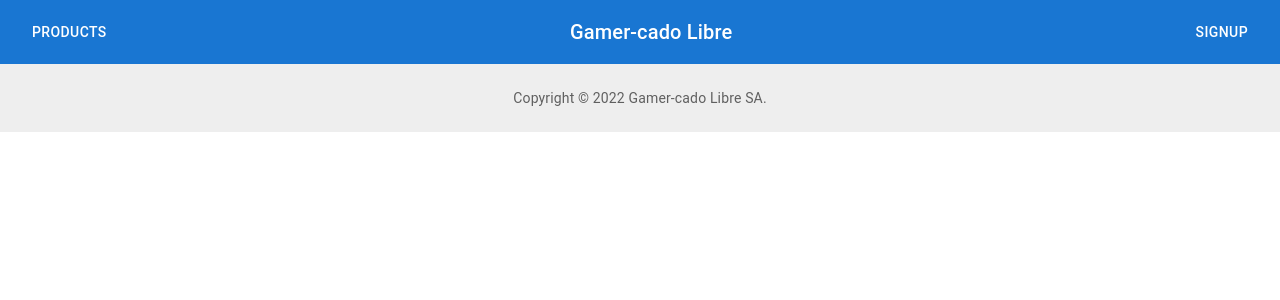
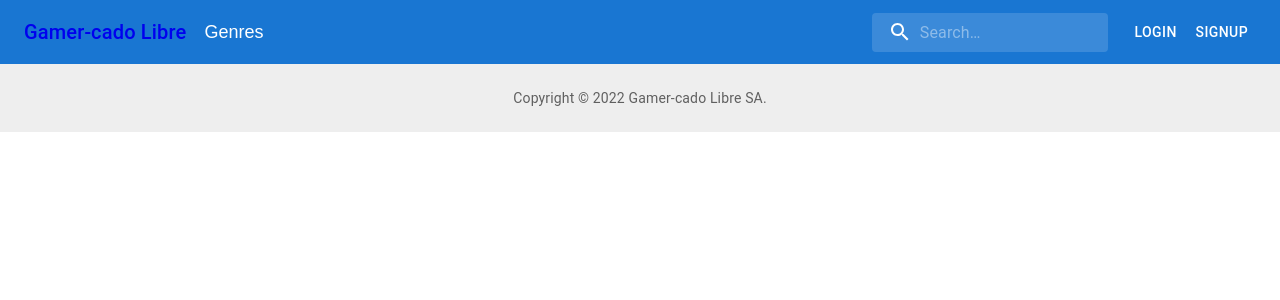
Before and after one commit to Jtendersen/Gamer-cado-libre, a React (Create React App) app in the folder front/: page / in a window 1280 px wide. Shown: the top 300 px of the page. Built offline with nearby package versions, Linux system fonts and the light colour scheme.

Commit message:
tercer-semi-pusheo

```diff
--- a/front/src/App.css
+++ b/front/src/App.css
@@ -59,7 +59,7 @@
 }
 
 #card {
-  padding: 1%;
+  margin: 8%;
 }
 
 #product {
@@ -116,3 +116,15 @@
   display: flex;
   flex-wrap: wrap;
 }
+
+#margin {
+  margin-left: 20%;
+}
+
+link :link {
+  text-decoration: none;
+}
+
+link :visited {
+  text-decoration: none;
+}
--- a/front/src/App.js
+++ b/front/src/App.js
@@ -1,6 +1,5 @@
 import './App.css';
-//import {useEffect, useState} from 'react'
-import {Route, Routes, /* useNavigate */} from 'react-router-dom'
+import {Route, Routes} from 'react-router-dom'
 import Navbar from './commons/Navbar';
 import Footer from './commons/Footer';
 import SignUp from './components/Signup';
@@ -8,11 +7,9 @@
 import { Products } from './components/Products';
 import Product from './components/Product';
 import Genre from './components/Genre';
-//import signIn from './components/signIn'
 
 function App() {
 
-  //const navigate = useNavigate()
   return (
       <Routes>
         <Route path='/' element={
--- a/front/src/commons/Footer.jsx
+++ b/front/src/commons/Footer.jsx
@@ -8,11 +8,7 @@
 function Copyright() {
   return (
     <Typography variant="body2" color="text.secondary">
-      {'Copyright © '}
-      <Link color="inherit" href="http://localhost:3000/">
-
-      </Link>
-      {` ${new Date().getFullYear()} Gamer-cado Libre SA.`}
+      {`Copyright ©  ${new Date().getFullYear()} Gamer-cado Libre SA.`}
     </Typography>
   );
 }
--- a/front/src/commons/Grid.jsx
+++ b/front/src/commons/Grid.jsx
@@ -6,7 +6,7 @@
   return (
     <>
         {games.map((game, i)=>{
-            return  <Link to={`/product/${game.id}`} style={{ textDecoration: 'none' }} id='card' key={i}>
+            return  <Link to={`/product/${game.id}`} style={{ textDecoration: 'none' }} id='link'  key={i}>
                       <ActionAreaCard game={game} key={i}/>
                     </Link>
         })}
--- a/front/src/commons/Navbar.jsx
+++ b/front/src/commons/Navbar.jsx
@@ -1,15 +1,63 @@
 import * as React from 'react';
+import { styled, alpha } from '@mui/material/styles';
 import AppBar from '@mui/material/AppBar';
 import Box from '@mui/material/Box';
 import Toolbar from '@mui/material/Toolbar';
+import IconButton from '@mui/material/IconButton';
 import Typography from '@mui/material/Typography';
-import Button from '@mui/material/Button';
-import IconButton from '@mui/material/IconButton';
-import MenuIcon from '@mui/icons-material/Menu';
+import InputBase from '@mui/material/InputBase';
+import Badge from '@mui/material/Badge';
+import MenuItem from '@mui/material/MenuItem';
+import Menu from '@mui/material/Menu';
+import SearchIcon from '@mui/icons-material/Search';
+import AccountCircle from '@mui/icons-material/AccountCircle';
+import MailIcon from '@mui/icons-material/Mail';
+import NotificationsIcon from '@mui/icons-material/Notifications';
 import { useNavigate } from 'react-router';
+import { Button } from '@mui/material';
+import { Link } from 'react-router-dom';
 
-const Navbar = () => {
+const Search = styled('div')(({ theme }) => ({
+  position: 'relative',
+  borderRadius: theme.shape.borderRadius,
+  backgroundColor: alpha(theme.palette.common.white, 0.15),
+  '&:hover': {
+    backgroundColor: alpha(theme.palette.common.white, 0.25),
+  },
+  marginRight: theme.spacing(2),
+  marginLeft: 0,
+  width: '100%',
+  [theme.breakpoints.up('sm')]: {
+    marginLeft: theme.spacing(3),
+    width: 'auto',
+  },
+}));
 
+const SearchIconWrapper = styled('div')(({ theme }) => ({
+  padding: theme.spacing(0, 2),
+  height: '100%',
+  position: 'absolute',
+  pointerEvents: 'none',
+  display: 'flex',
+  alignItems: 'center',
+  justifyContent: 'center',
+}));
+
+const StyledInputBase = styled(InputBase)(({ theme }) => ({
+  color: 'inherit',
+  '& .MuiInputBase-input': {
+    padding: theme.spacing(1, 1, 1, 0),
+    // vertical padding + font size from searchIcon
+    paddingLeft: `calc(1em + ${theme.spacing(4)})`,
+    transition: theme.transitions.create('width'),
+    width: '100%',
+    [theme.breakpoints.up('md')]: {
+      width: '20ch',
+    },
+  },
+}));
+
+export default function PrimarySearchAppBar() {
   let Auth;
   const navigate = useNavigate()
   const sendTo = (string)=>{
@@ -17,7 +65,14 @@
   }
 
   if('a'){
-    Auth = <Button color="inherit" onClick={()=>{sendTo('signup')}}>SignUp</Button>
+    Auth =  <>
+                <Button color='inherit' onClick={()=>{sendTo('signin')}}>
+                  Login
+                </Button>
+                <Button color='inherit' onClick={()=>{sendTo('signup')}}>
+                  Signup
+                </Button>
+            </>
   } else{
     Auth =<>
               <Button color='inherit' onClick={()=>{sendTo('user')}}>
@@ -28,20 +83,153 @@
               </Button>
           </>
   }
+  const [anchorEl, setAnchorEl] = React.useState(null);
+  const [mobileMoreAnchorEl, setMobileMoreAnchorEl] = React.useState(null);
+  const [search, setSearch] = React.useState('')
+
+  const isMenuOpen = Boolean(anchorEl);
+  const isMobileMenuOpen = Boolean(mobileMoreAnchorEl);
+
+  const handleProfileMenuOpen = (event) => {
+    setAnchorEl(event.currentTarget);
+  };
+
+  const handleMobileMenuClose = () => {
+    setMobileMoreAnchorEl(null);
+  };
+
+  const handleMenuClose = () => {
+    setAnchorEl(null);
+    handleMobileMenuClose();
+  };
+
+  const handleSearch = (e)=>{
+    setSearch(e.target.value)
+  }
+  const handleSubmit = ()=>{
+    navigate(`/product/${search}`)
+    console.log('first')
+  }
+
+  const menuId = 'primary-search-account-menu';
+  const renderMenu = (
+    <Menu
+      anchorEl={anchorEl}
+      anchorOrigin={{
+        vertical: 'top',
+        horizontal: 'right',
+      }}
+      id={menuId}
+      keepMounted
+      transformOrigin={{
+        vertical: 'top',
+        horizontal: 'right',
+      }}
+      open={isMenuOpen}
+      onClose={handleMenuClose}
+    >
+      <MenuItem onClick={handleMenuClose}><Link id='link' to='/products/action' style={{ textDecoration: 'none' }}>Action</Link></MenuItem>
+      <MenuItem onClick={handleMenuClose}><Link id='link' to='/products/adventure' style={{ textDecoration: 'none' }}>Adventure</Link></MenuItem>
+      <MenuItem onClick={handleMenuClose}><Link id='link' to='/products/strategy' style={{ textDecoration: 'none' }}>Strategy</Link></MenuItem>
+      <MenuItem onClick={handleMenuClose}><Link id='link' to='/products/shooter' style={{ textDecoration: 'none' }}>Shooter</Link></MenuItem>
+    </Menu>
+  );
+
+  const mobileMenuId = 'primary-search-account-menu-mobile';
+  const renderMobileMenu = (
+    <Menu
+      anchorEl={mobileMoreAnchorEl}
+      anchorOrigin={{
+        vertical: 'top',
+        horizontal: 'right',
+      }}
+      id={mobileMenuId}
+      keepMounted
+      transformOrigin={{
+        vertical: 'top',
+        horizontal: 'right',
+      }}
+      open={isMobileMenuOpen}
+      onClose={handleMobileMenuClose}
+    >
+      <MenuItem>
+        <IconButton size="large" aria-label="show 4 new mails" color="inherit">
+          <Badge badgeContent={4} color="error">
+            <MailIcon />
+          </Badge>
+        </IconButton>
+        <p>Messages</p>
+      </MenuItem>
+      <MenuItem>
+        <IconButton
+          size="large"
+          aria-label="show 17 new notifications"
+          color="inherit"
+        >
+          <Badge badgeContent={17} color="error">
+            <NotificationsIcon />
+          </Badge>
+        </IconButton>
+        <p>Notifications</p>
+      </MenuItem>
+      <MenuItem onClick={handleProfileMenuOpen}>
+        <IconButton
+          size="large"
+          aria-label="account of current user"
+          aria-controls="primary-search-account-menu"
+          aria-haspopup="true"
+          color="inherit"
+        >
+          <AccountCircle />
+        </IconButton>
+        <p>Profile</p>
+      </MenuItem>
+    </Menu>
+  );
 
   return (
     <Box sx={{ flexGrow: 1 }}>
       <AppBar position="static">
         <Toolbar>
-          <Button color="inherit" onClick={()=>{sendTo('products')}}>Products</Button>
-          <Typography variant="h6" component="div" sx={{ flexGrow: 1 }}>
-            Gamer-cado Libre
+          <Typography
+            variant="h6"
+            noWrap
+            component="div"
+            sx={{ display: { xs: 'none', sm: 'block' } }}
+          >
+            <Link to='/' id='link' style={{ textDecoration: 'none' }}>Gamer-cado Libre</Link>
           </Typography>
-          {Auth}
+          <Box sx={{ display: { xs: 'none', md: 'flex' } }}>
+            <IconButton
+              size="small"
+              edge="end"
+              aria-controls={menuId}
+              aria-haspopup="true"
+              onClick={handleProfileMenuOpen}
+              color="inherit"
+              id='margin'
+            >
+              Genres
+            </IconButton>
+          </Box>
+          <Box sx={{ flexGrow: 1 }} />
+
+          <Search>
+            <SearchIconWrapper>
+              <SearchIcon />
+            </SearchIconWrapper>
+            <StyledInputBase
+              placeholder="Search…"
+              inputProps={{ 'aria-label': 'search' }}
+              onClick={handleSearch}
+              onSubmit={handleSubmit}
+            />
+          </Search>
+            {Auth}
         </Toolbar>
       </AppBar>
+      {renderMobileMenu}
+      {renderMenu}
     </Box>
   );
 }
-
-export default Navbar
--- a/front/src/components/Signin.jsx
+++ b/front/src/components/Signin.jsx
@@ -118,7 +118,7 @@
 
            <Grid container>
               <Grid item>
-                <Link href='/signup' variant="body2">
+                <Link id='link' href='/signup' variant="body2">
                   {"Don't have an account? Sign Up"}
                 </Link>
               </Grid>
--- a/front/src/components/Signup.jsx
+++ b/front/src/components/Signup.jsx
@@ -199,7 +199,7 @@
             </Button>
             <Grid container justifyContent="flex-end">
               <Grid item>
-                <Link href="/signin" variant="body2">
+                <Link id='link' href="/signin" variant="body2">
                   Already have an account? Sign in
                 </Link>
               </Grid>
```
Also changed, not shown: front/src/components/Genre.jsx (+6 -39 lines).
